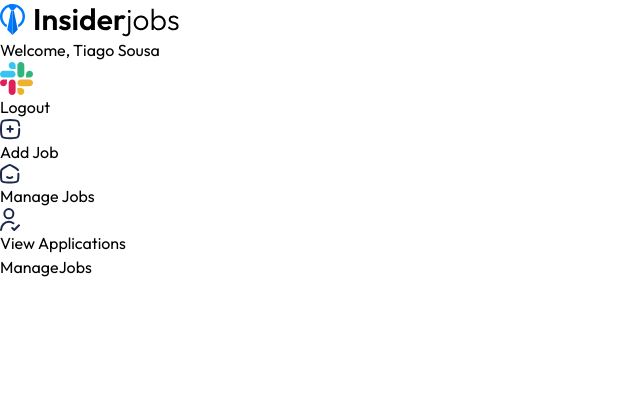
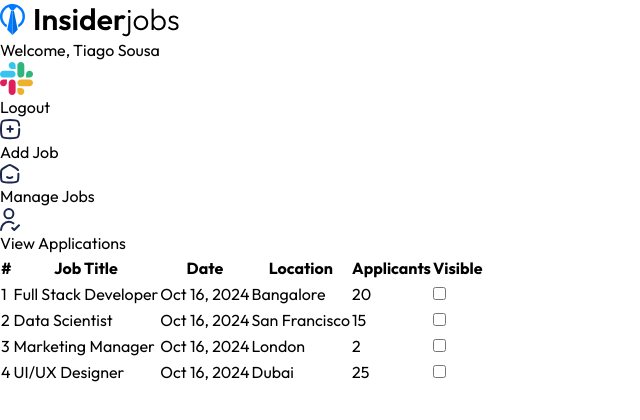
Before and after one commit to tiagosousa10/job-portal, a React (Vite) app in the folder client/: page /dashboard/manage-jobs in a window 1280 px wide. Shown: the top 420 px of the page, without its empty margins (0-640 px from the left). Built offline with nearby package versions, Linux system fonts and the light colour scheme.

Commit message:
create manage jobs page, first implementations

```diff
--- a/client/src/pages/ManageJobs.jsx
+++ b/client/src/pages/ManageJobs.jsx
@@ -1,7 +1,40 @@
 import React from "react";
+import { manageJobsData } from "../assets/assets";
+import moment from "moment";
 
 const ManageJobs = () => {
-  return <div>ManageJobs</div>;
+  return (
+    <div>
+      <div>
+        <table>
+          <thead>
+            <tr>
+              <th>#</th>
+              <th>Job Title</th>
+              <th>Date</th>
+              <th>Location</th>
+              <th>Applicants</th>
+              <th>Visible</th>
+            </tr>
+          </thead>
+          <tbody>
+            {manageJobsData.map((job, index) => (
+              <tr key={index}>
+                <td>{index + 1}</td>
+                <td>{job.title}</td>
+                <td>{moment(job.date).format("ll")}</td>
+                <td>{job.location}</td>
+                <td>{job.applicants}</td>
+                <td>
+                  <input type="checkbox" name="" id="" />
+                </td>
+              </tr>
+            ))}
+          </tbody>
+        </table>
+      </div>
+    </div>
+  );
 };
 
 export default ManageJobs;
```
